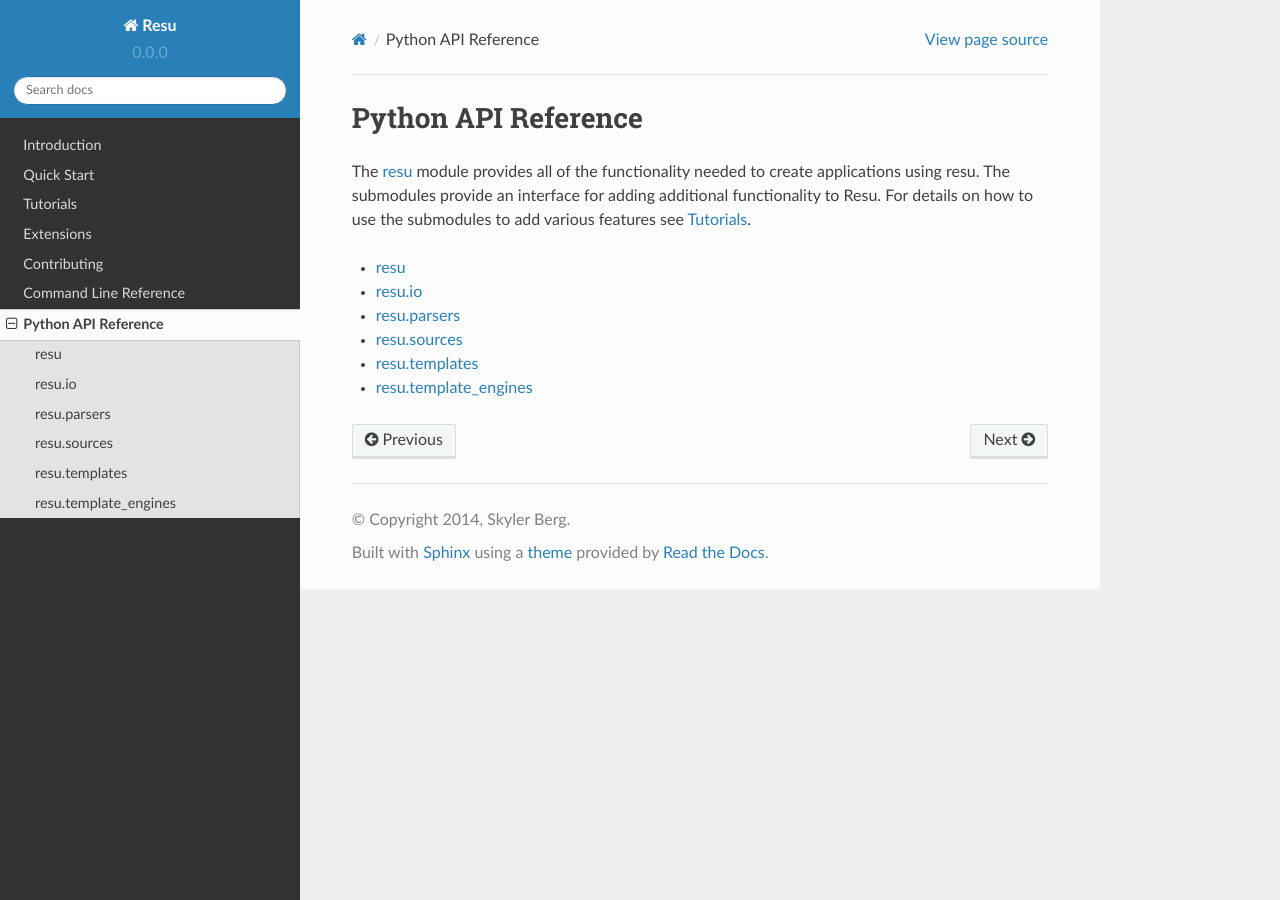
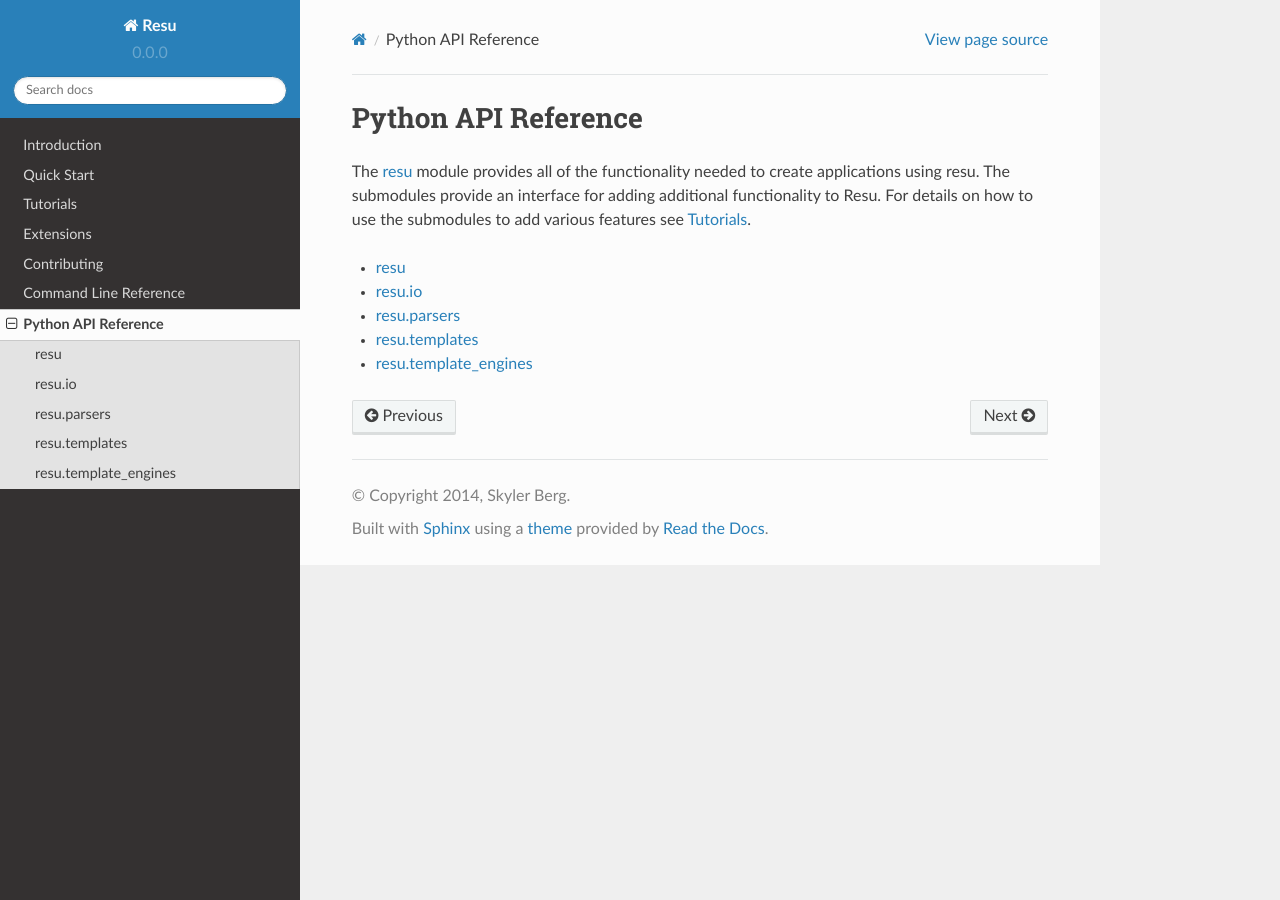
Before and after one commit to skylerberg/resu, a Sphinx documentation site: the page built from doc/pages/api.rst, in a window 1280 px wide. Built offline with Sphinx 7.4.7 and the Read the Docs theme 2.0.0, drawn with Linux system fonts in a browser that asks for light colours.

Commit message:
Update documentation for sources

```diff
--- a/doc/pages/api.rst
+++ b/doc/pages/api.rst
@@ -13,6 +13,5 @@
    api/resu.rst
    api/io.rst
    api/parsers.rst
-   api/sources.rst
    api/templates.rst
    api/template_engines.rst
--- a/doc/pages/api/io.rst
+++ b/doc/pages/api/io.rst
@@ -2,6 +2,12 @@
 =======
 
 .. automodule:: resu.io
+
+.. autoclass:: FileSource
+   :members:
+
+.. autoclass:: PackageDataSource
+   :members:
 
 .. autoclass:: Provider
    :members:
--- a/doc/pages/api/sources.rst
+++ /dev/null
@@ -1,7 +0,0 @@
-resu.sources
-============
-
-.. automodule:: resu.sources
-
-.. autoclass:: PackageDataSource
-   :members:
```
